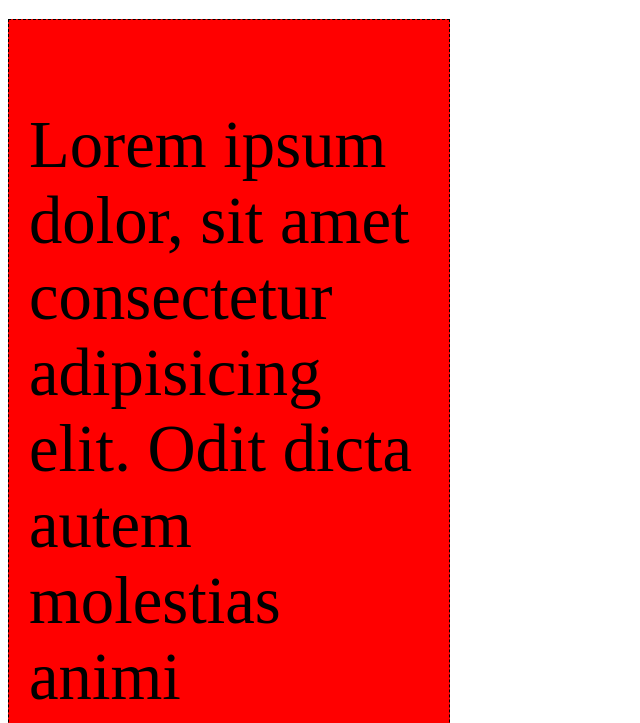
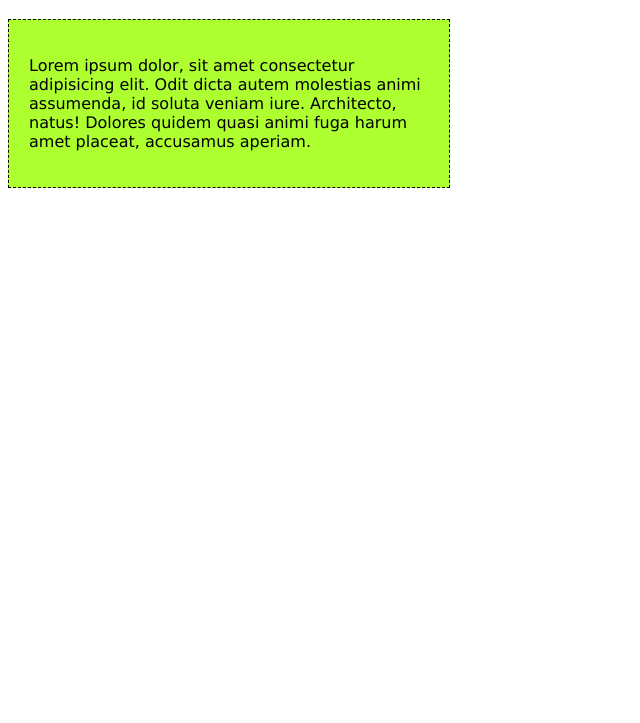
Before and after one commit to Ilyosbek0097/Vue, a plain HTML site: page index.html in a window 1280 px wide. Shown: the part 61-784 px from the top of the page, without its empty margins (0-640 px from the left). Drawn offline with nearby package versions, Linux system fonts and the light colour scheme.

Commit message:
v-bind:class obyekt bo'lishi ham mumkin, bu yerda sinf nomi faqat true ga o'rnatilganda kuchga kiradi

```diff
--- a/index.html
+++ b/index.html
@@ -9,7 +9,10 @@
             width: 400px;
             padding: 20px;
             border: dashed black 1px;
-            background-color: aqua;
+        }
+        .myClass {
+            background-color: greenyellow;
+            font-family: Verdana, Geneva, Tahoma, sans-serif;
         }
 
     </style>
@@ -17,7 +20,7 @@
 <body>
     <h1>'v-bind' font size example </h1>
     <div id="app">
-      <div v-bind:style="{ fontSize: size + 'pt', backgroundColor:  isImportant ? 'hsl('+bgVal+', 80%, 80%)' : 'red'}">
+      <div v-bind:class="{ myClass: true}">
         <p>Lorem ipsum dolor, sit amet consectetur adipisicing elit. Odit dicta autem molestias animi assumenda, id soluta veniam iure. Architecto, natus! Dolores quidem quasi animi fuga harum amet placeat, accusamus aperiam.</p>
       </div>
     </div>
@@ -26,9 +29,7 @@
         const app = Vue.createApp({
             data() {
                 return {
-                   size: 50,
-                   bgVal: 100,
-                   isImportant: false,
+
                 }
             }
         })
```
